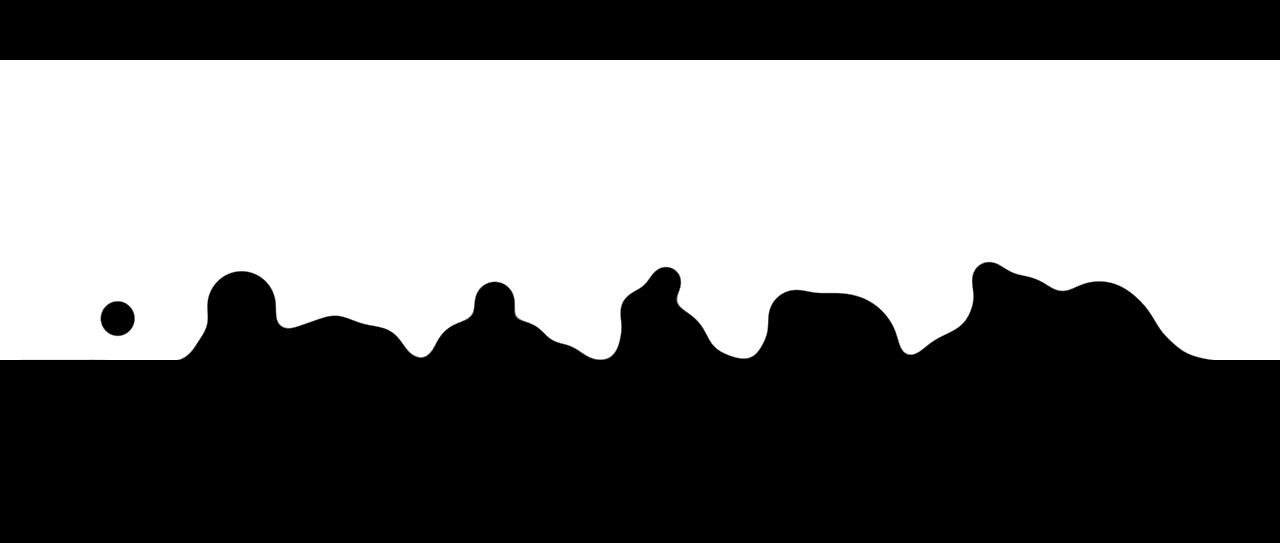
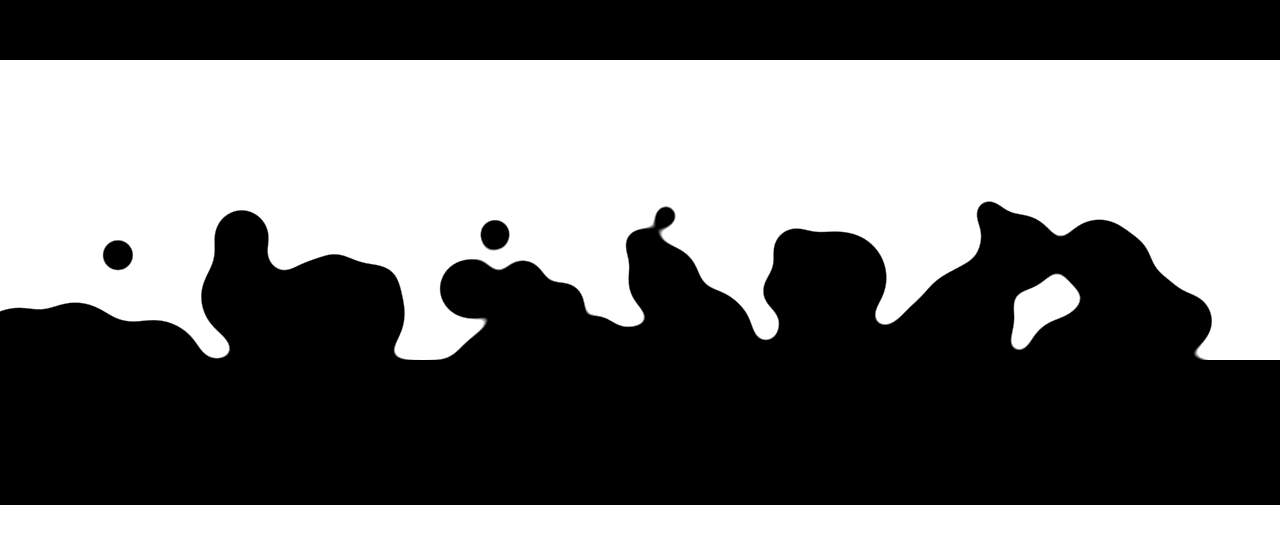
Before and after one commit to Guram12/Techsupp, a React (Vite) app: page /about in a window 1280 px wide. Shown: the part 713-1256 px from the top of the page. After the commit the page ends 1218 px from the top, so only its background shows below. Built offline with nearby package versions, Linux system fonts and the light colour scheme; a web font is replaced by a local one.

Commit message:
footer size is now smaller

```diff
--- a/src/components/Header/Footer.jsx
+++ b/src/components/Header/Footer.jsx
@@ -6,7 +6,7 @@ import "../styles/Footer.css"
 export default function Footer({isDarkmodeOn}) {
   // Generating bubbles with unique styles
   const bubbles = Array.from({ length: 128 }).map((_, index) => ({
-    size: `${2 + Math.random() * 7}rem`,
+    size: `${2 + Math.random() * 5}rem`,
     distance: `${6 + Math.random() * 4}rem`,
     position: `${-5 + Math.random() * 100}%`,
     time: `${2 + Math.random() * 2}s`,
@@ -29,6 +29,7 @@ export default function Footer({isDarkmodeOn}) {
                   '--position': bubble.position,
                   '--time': bubble.time,
                   '--delay': bubble.delay,
+                  marginBottom: "66px"
                 }}
               ></div>
             ))}
--- a/src/components/styles/Footer.css
+++ b/src/components/styles/Footer.css
@@ -12,7 +12,7 @@
   display: grid;
   position: relative;
   grid-area: footer;
-  min-height: 12rem;
+  min-height: 5rem;
 }
 
 .footer_dark  {
@@ -83,7 +83,7 @@
 }
 
 .for_footer_filing{
-  height: 30px;
+  height: 65px;
   width: 100%;
 }
 
```
